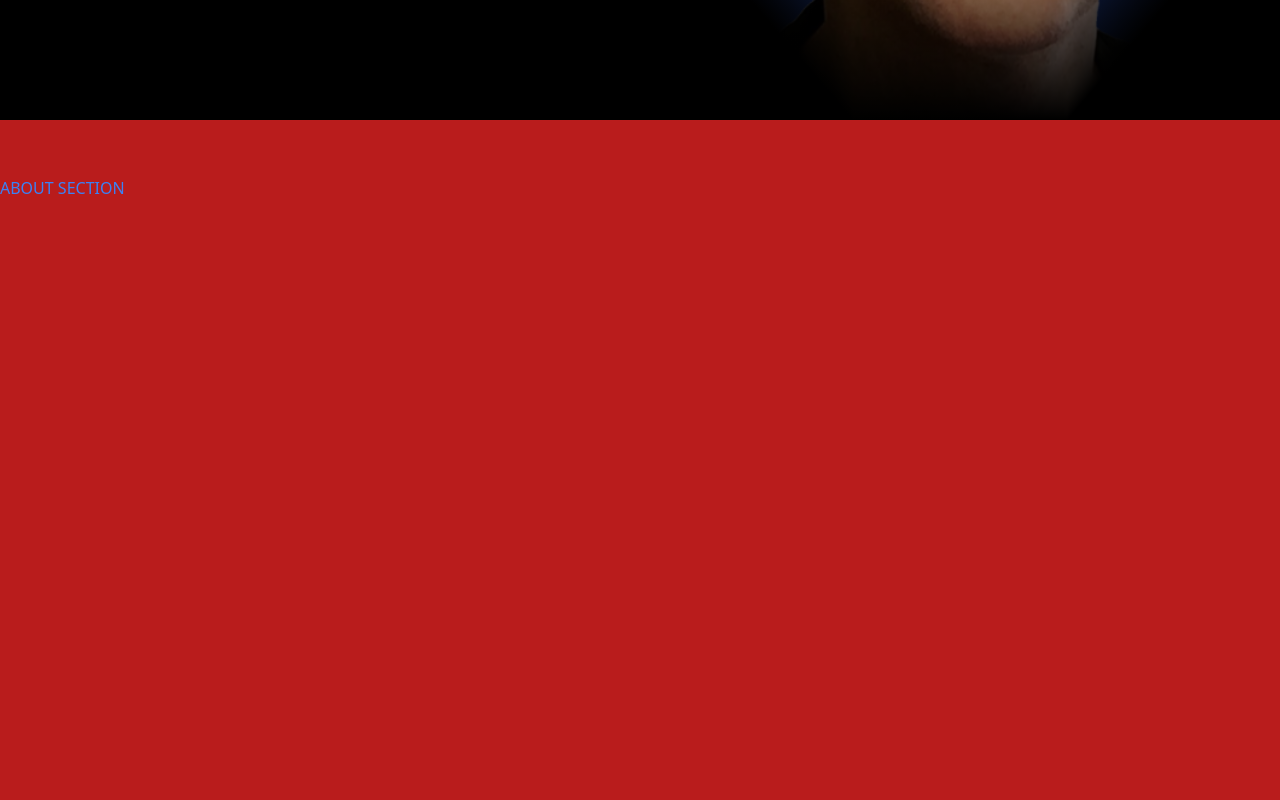
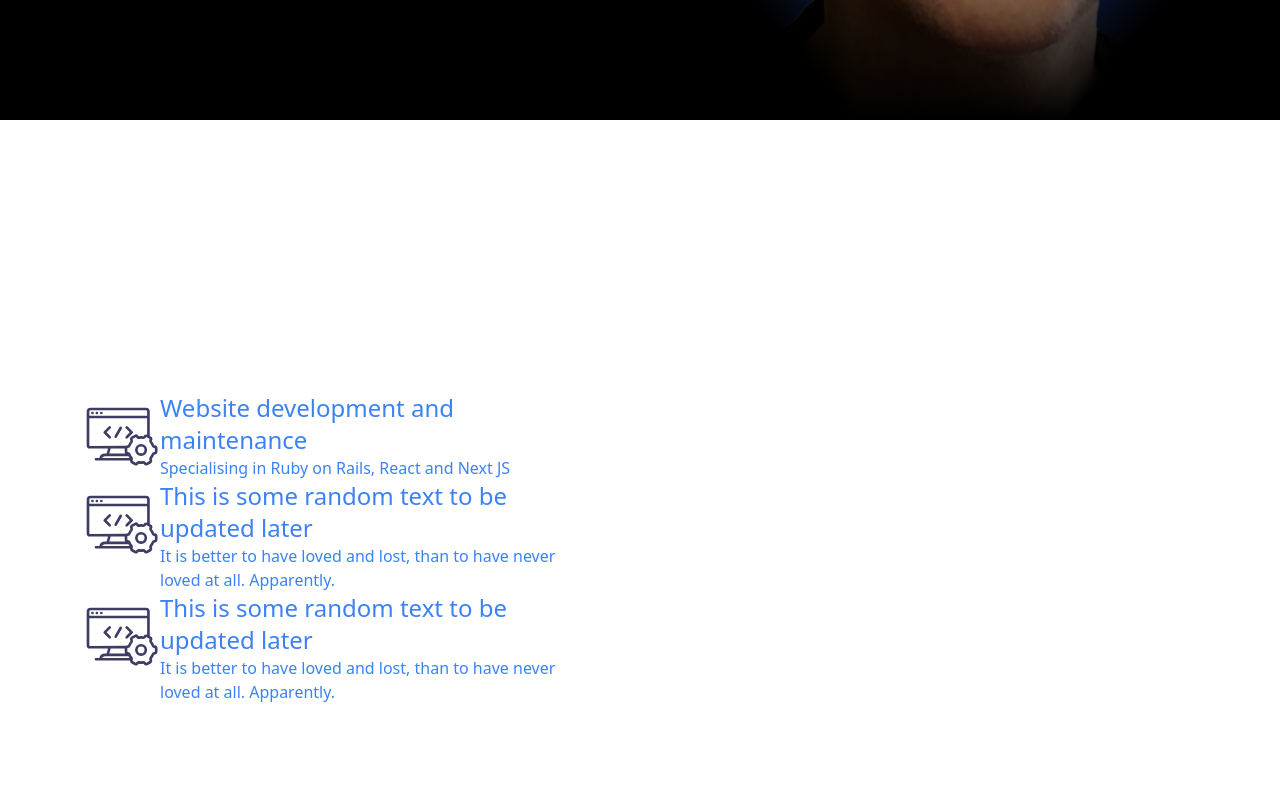
Before and after one commit to jro31/portfolio-v3, a Next.js app: page / in a window 1280 px wide. Shown: the part 680-1480 px from the top of the page. Built offline with nearby package versions, Linux system fonts and the light colour scheme.

Commit message:
Add SkillBrief and Heading components

```diff
--- a/components/homepage-sections/about/About.js
+++ b/components/homepage-sections/about/About.js
@@ -1,10 +1,21 @@
 import { aboutSection } from '../../../pages';
+import Heading from '../../ui/text/Heading';
 import SectionContainer from '../SectionContainer';
+import SkillBrief from './SkillBrief';
 
 const About = () => {
   return (
-    <SectionContainer section={aboutSection} className='bg-red-700'>
-      <div>ABOUT SECTION</div>
+    <SectionContainer section={aboutSection} className='bg-white'>
+      <div className='flex h-full'>
+        <div className='flex justify-center basis-1/2'>
+          <div className='flex flex-col justify-center basis-3/4'>
+            <SkillBrief skill='coding' />
+            <SkillBrief skill='templateSkill' />
+            <SkillBrief skill='templateSkill' />
+          </div>
+        </div>
+        <div className='basis-1/2'></div>
+      </div>
     </SectionContainer>
   );
 };
--- /dev/null
+++ b/components/homepage-sections/about/SkillBrief.js
@@ -0,0 +1,35 @@
+import Heading from '../../ui/text/Heading';
+
+const SkillBrief = props => {
+  const skillDetails = () => {
+    switch (props.skill) {
+      case 'coding':
+        return {
+          imageTag: <img src='/icons/coding.svg' alt='Coding' />,
+          headingText: 'Website development and maintenance',
+          description: 'Specialising in Ruby on Rails, React and Next JS',
+        };
+      case 'templateSkill': // TODO - Delete this
+        return {
+          imageTag: <img src='/icons/coding.svg' alt='Coding' />,
+          headingText: 'This is some random text to be updated later',
+          description:
+            'It is better to have loved and lost, than to have never loved at all. Apparently.',
+        };
+      default:
+        throw new Error(`Invalid skill '${props.skill}' passed to SkillBrief`);
+    }
+  };
+
+  return (
+    <div className='flex'>
+      <div className='basis-1/6'>{skillDetails().imageTag}</div>
+      <div className='flex flex-col justify-center basis-5/6'>
+        <Heading>{skillDetails().headingText}</Heading>
+        <div>{skillDetails().description}</div>
+      </div>
+    </div>
+  );
+};
+
+export default SkillBrief;
--- /dev/null
+++ b/components/ui/text/Heading.js
@@ -0,0 +1,5 @@
+const Heading = props => {
+  return <h2 className='text-2xl'>{props.children}</h2>;
+};
+
+export default Heading;
--- a/components/ui/text/Title.js
+++ b/components/ui/text/Title.js
@@ -1,10 +1,6 @@
 const Title = props => {
   return (
-    <h1
-      className={`text-3xl 2xs:text-4xl xs:text-5xl sm:text-6xl lg:text-5xl xl:text-6xl 2xl:text-7xl font-sans font-semibold tracking-wide pb-1.5 ${
-        props.className || ''
-      }`}
-    >
+    <h1 className='text-3xl 2xs:text-4xl xs:text-5xl sm:text-6xl lg:text-5xl xl:text-6xl 2xl:text-7xl font-sans font-semibold tracking-wide pb-1.5'>
       {props.children}
     </h1>
   );
```
Also changed, not shown: public/icons/coding.svg (added).
